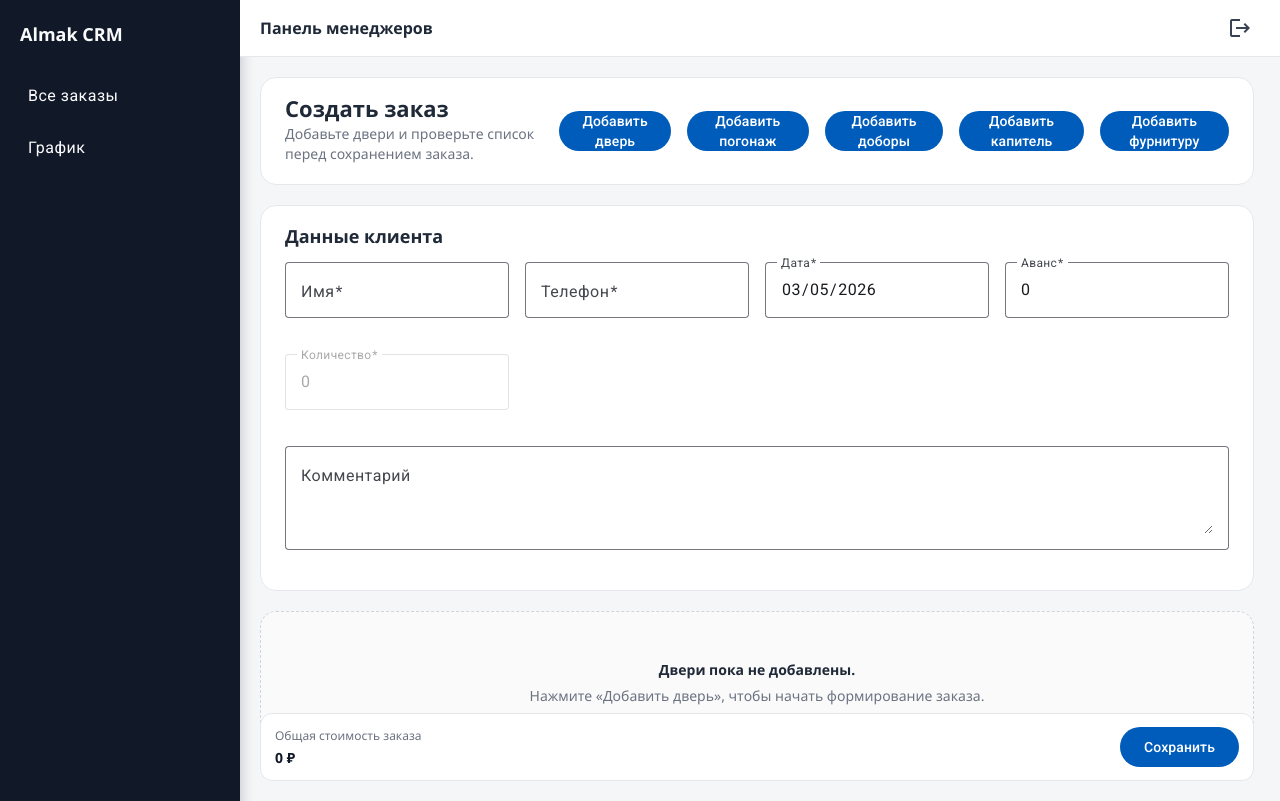
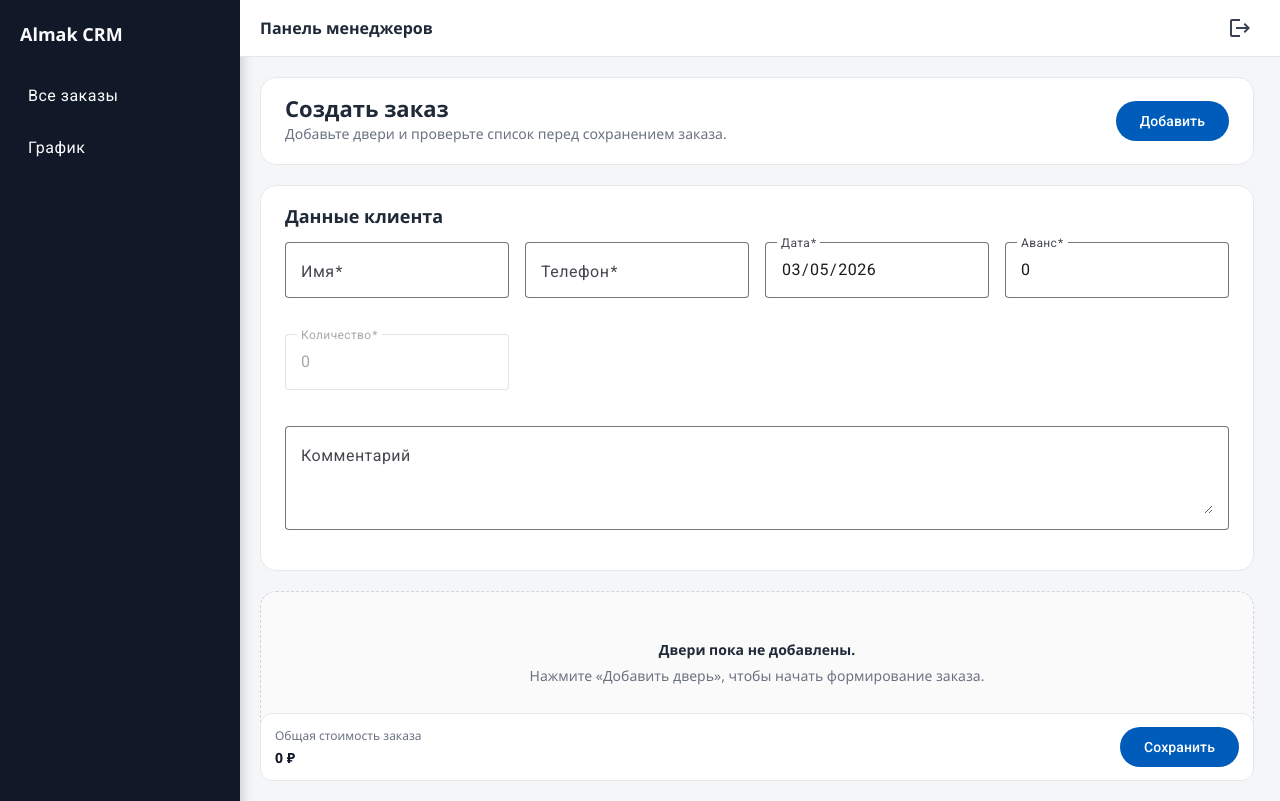
Before and after one commit to RustamKhiz/almak-front, an Angular app: page /order in a window 1280 px wide. Built offline with nearby package versions, Linux system fonts and the light colour scheme; sample sign-in values are in the browser's storage.

Commit message:
fix pagination and fix button layout

```diff
--- a/src/app/components/order-create/order-create.component.html
+++ b/src/app/components/order-create/order-create.component.html
@@ -1,14 +1,21 @@
 <section class="order-create">
   <header class="order-create__header">
-    <div>
+    <div class="order-create__header-content">
       <h1>{{ isEditMode() ? 'Редактировать заказ' : 'Создать заказ' }}</h1>
       <p>Добавьте двери и проверьте список перед сохранением заказа.</p>
     </div>
-    <button mat-flat-button color="primary" (click)="onAddDoorClick()">Добавить дверь</button>
-    <button mat-flat-button color="primary" (click)="onAddMoldingClick()">Добавить погонаж</button>
-    <button mat-flat-button color="primary" (click)="onAddExtensionClick()">Добавить доборы</button>
-    <button mat-flat-button color="primary" (click)="onAddCapitalClick()">Добавить капитель</button>
-    <button mat-flat-button color="primary" (click)="onAddHardwareClick()">Добавить фурнитуру</button>
+    <div class="order-create__header-actions">
+      <button mat-flat-button color="primary" [matMenuTriggerFor]="addItemMenu">Добавить</button>
+      <mat-menu #addItemMenu="matMenu">
+        <button mat-menu-item type="button" (click)="onAddDoorClick()">Межкомнатная дверь</button>
+        <button mat-menu-item type="button" (click)="onAddDoorClick()">Входная дверь</button>
+        <button mat-menu-item type="button" (click)="onAddMoldingClick()">Погонаж</button>
+        <button mat-menu-item type="button" (click)="onAddExtensionClick()">Доборы</button>
+        <button mat-menu-item type="button" (click)="onAddCapitalClick()">Капитель</button>
+        <button mat-menu-item type="button" (click)="onAddHardwareClick()">Фурнитура</button>
+        <button mat-menu-item type="button" (click)="onAddHardwareClick()">Обшивка</button>
+      </mat-menu>
+    </div>
   </header>
 
   <form class="order-create__form" [formGroup]="form">
--- a/src/app/components/order-create/order-create.component.scss
+++ b/src/app/components/order-create/order-create.component.scss
@@ -10,11 +10,24 @@
   display: flex;
   align-items: center;
   justify-content: space-between;
+  flex-wrap: wrap;
   gap: 16px;
   background: #ffffff;
   border-radius: 16px;
   padding: 20px 24px;
   border: 1px solid #e5e7eb;
+}
+
+.order-create__header-content {
+  flex: 1 1 360px;
+  min-width: 0;
+}
+
+.order-create__header-actions {
+  display: flex;
+  align-items: center;
+  justify-content: flex-end;
+  flex: 0 0 auto;
 }
 
 .order-create__header h1 {
@@ -157,4 +170,13 @@
     flex-direction: column;
     align-items: stretch;
   }
+
+  .order-create__header-actions {
+    width: 100%;
+    justify-content: stretch;
+  }
+
+  .order-create__header-actions button[mat-flat-button] {
+    width: 100%;
+  }
 }
--- a/src/app/components/order-create/order-create.component.ts
+++ b/src/app/components/order-create/order-create.component.ts
@@ -6,6 +6,7 @@ import { MatButtonModule } from '@angular/material/button';
 import { MatDialog, MatDialogModule } from '@angular/material/dialog';
 import { MatFormFieldModule } from '@angular/material/form-field';
 import { MatInputModule } from '@angular/material/input';
+import { MatMenuModule } from '@angular/material/menu';
 import { MatSelectModule } from '@angular/material/select';
 import { Router } from '@angular/router';
 import { Observable, filter, switchMap } from 'rxjs';
@@ -30,6 +31,7 @@ import { DoorItem, OrderCreatePayload, OrderStatus } from '../../types/order.typ
     MatDialogModule,
     MatFormFieldModule,
     MatInputModule,
+    MatMenuModule,
     MatSelectModule,
     PhoneMaskDirective,
   ],
--- a/src/app/components/orders-table/orders-table.component.ts
+++ b/src/app/components/orders-table/orders-table.component.ts
@@ -1,12 +1,4 @@
-import {
-  ChangeDetectionStrategy,
-  Component,
-  DestroyRef,
-  OnInit,
-  AfterViewInit,
-  inject,
-  viewChild,
-} from '@angular/core';
+import { ChangeDetectionStrategy, Component, DestroyRef, OnInit, effect, inject, viewChild } from '@angular/core';
 import { CommonModule } from '@angular/common';
 import { MatTableDataSource, MatTableModule } from '@angular/material/table';
 import { MatChipsModule } from '@angular/material/chips';
@@ -37,7 +29,7 @@ import { OrdersTableFilters, OrdersTableFiltersComponent } from './orders-table-
   styleUrl: './orders-table.component.scss',
   changeDetection: ChangeDetectionStrategy.OnPush,
 })
-export class OrdersTableComponent implements OnInit, AfterViewInit {
+export class OrdersTableComponent implements OnInit {
   private readonly ordersService = inject(OrdersService);
   private readonly router = inject(Router);
   private readonly destroyRef = inject(DestroyRef);
@@ -72,6 +64,30 @@ export class OrdersTableComponent implements OnInit, AfterViewInit {
     status: (item) => item.status,
   };
 
+  constructor() {
+    effect(() => {
+      const sort = this.sort();
+      if (!sort) {
+        return;
+      }
+
+      this.dataSource.sort = sort;
+      sort.active = 'date';
+      sort.direction = 'asc';
+      sort.disableClear = true;
+      sort.sortChange.emit({ active: 'date', direction: 'asc' });
+    });
+
+    effect(() => {
+      const paginator = this.paginator();
+      if (!paginator) {
+        return;
+      }
+
+      this.dataSource.paginator = paginator;
+    });
+  }
+
   ngOnInit(): void {
     this.dataSource.sortingDataAccessor = (item, property) => this.sortAccessors[property]?.(item) ?? '';
 
@@ -82,23 +98,6 @@ export class OrdersTableComponent implements OnInit, AfterViewInit {
         this.allOrders = [...orders];
         this.applyFilters();
       });
-  }
-
-  ngAfterViewInit(): void {
-    const sort = this.sort();
-    const paginator = this.paginator();
-
-    if (sort) {
-      this.dataSource.sort = sort;
-      sort.active = 'date';
-      sort.direction = 'asc';
-      sort.disableClear = true;
-      sort.sortChange.emit({ active: 'date', direction: 'asc' });
-    }
-
-    if (paginator) {
-      this.dataSource.paginator = paginator;
-    }
   }
 
   protected onRowClick(row: OrderRecord): void {
```
